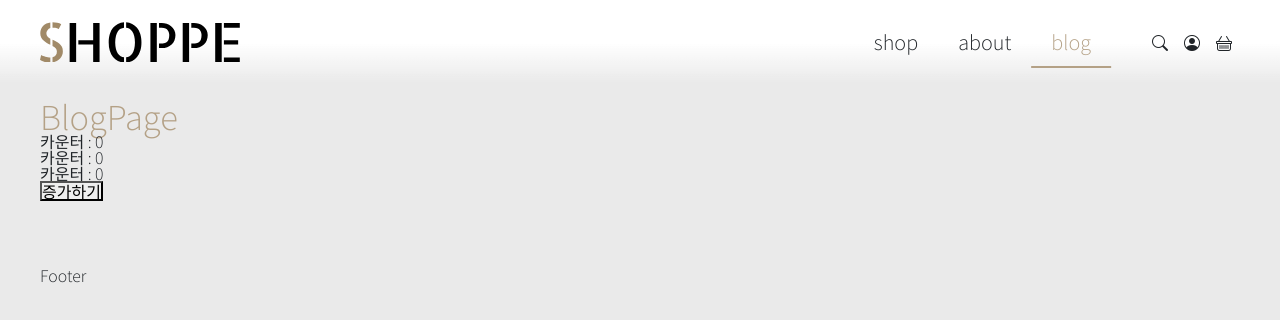
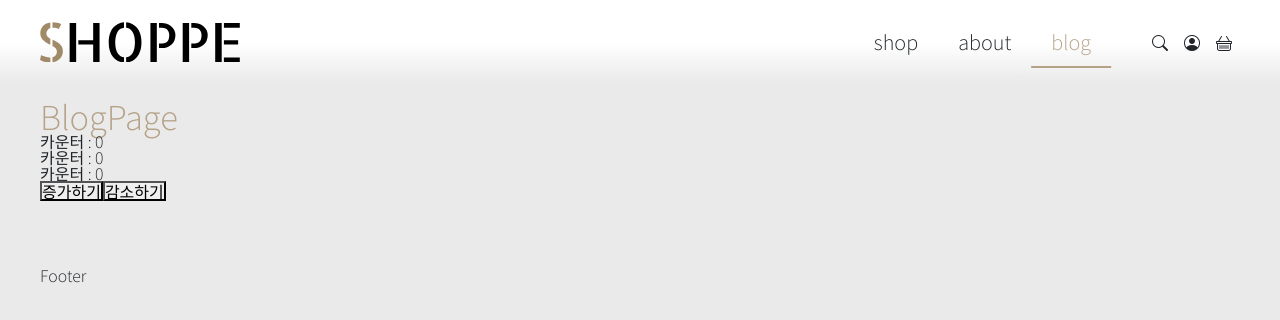
Before and after one commit to Lacheln1/UrecaDailyStudy, a React (Vite) app in the folder 4/0418/react04_shop/: page /blog in a window 1280 px wide. Shown: the top 320 px of the page. Built offline with nearby package versions, Linux system fonts and the light colour scheme.

Commit message:
decrease구현

```diff
--- a/4/0418/react04_shop/src/pages/BlogPage.jsx
+++ b/4/0418/react04_shop/src/pages/BlogPage.jsx
@@ -1,12 +1,16 @@
 import Counter from '@/components/Counter';
 import React from 'react';
-import { increment } from '@/store/counterSlice';
+import { increment, decrement } from '@/store/counterSlice';
 import { useDispatch, useSelector } from 'react-redux';
 
 const BlogPage = () => {
   const dispatch = useDispatch();
   const increase = () => {
+    //함수를 실행하려면 dipatch로 감싸줘야함 이건 규칙임.
     dispatch(increment());
+  };
+  const decrease = () => {
+    dispatch(decrement());
   };
   return (
     <main>
@@ -15,6 +19,7 @@ const BlogPage = () => {
       <Counter />
       <Counter />
       <button onClick={increase}>증가하기</button>
+      <button onClick={decrease}>감소하기</button>
     </main>
   );
 };
--- a/4/0418/react04_shop/src/store/counterSlice.js
+++ b/4/0418/react04_shop/src/store/counterSlice.js
@@ -10,7 +10,11 @@ export const counterSlice = createSlice({
     increment: state => {
       state.count += 1;
     },
+
+    decrement: state => {
+      state.count -= 1;
+    },
   },
 });
 
-export const { increment } = counterSlice.actions;
+export const { increment, decrement } = counterSlice.actions;
```
